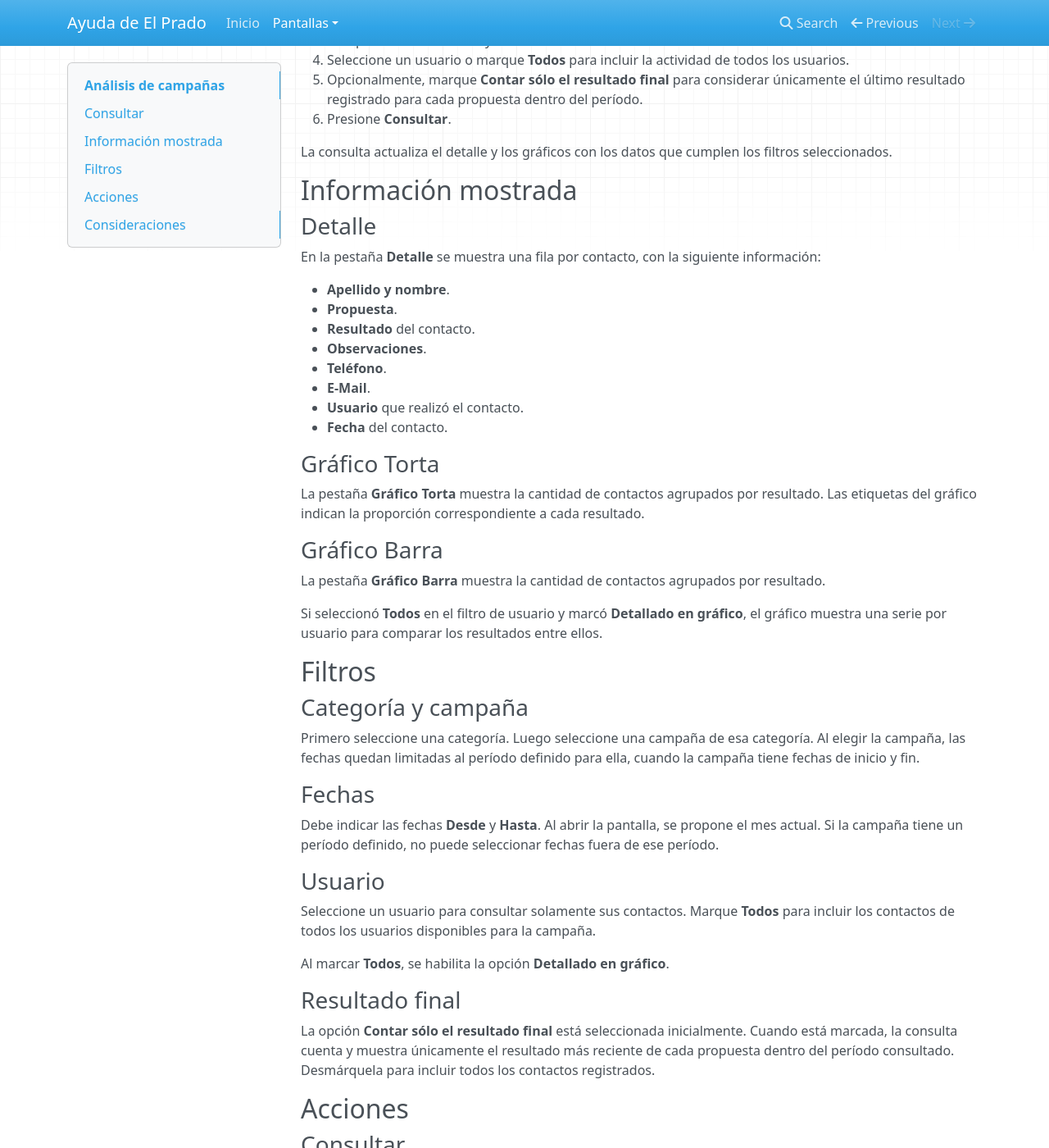
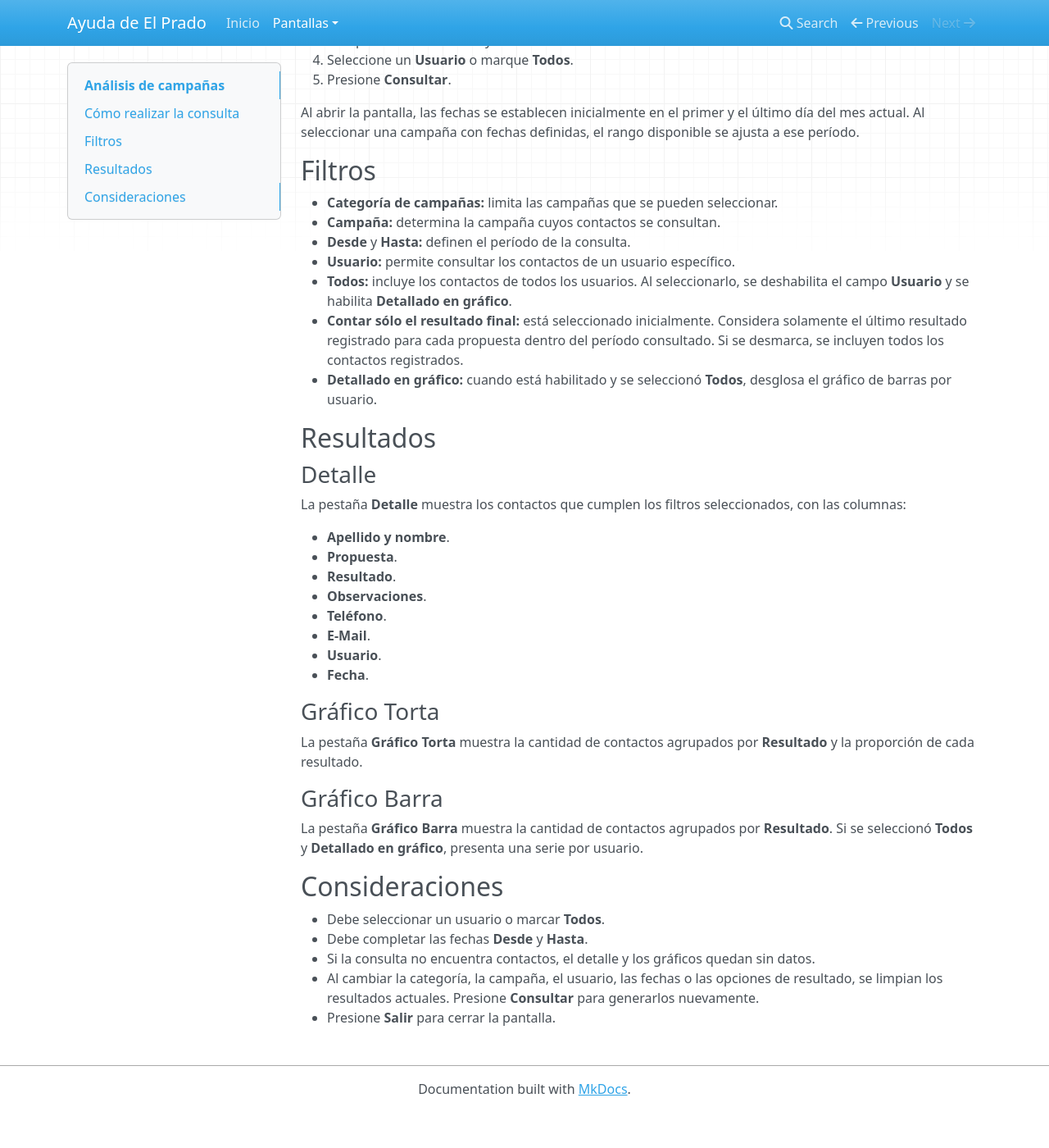
Before and after one commit to hpelaez73/elprado-ayuda, an MkDocs documentation site: the page built from docs/pantallas/TFormCampaniasAnalisis.md, in a window 1280 px wide and 1400 px high, scrolled down 256 px. Shown: the whole window at 82% size. Built offline with MkDocs 1.6.1, drawn with Linux system fonts in a browser that asks for light colours; nearby versions of some CDN libraries; after the commit the page ends 1612 px from its top, so only the background shows below that; some of the changed text lies outside the part shown.

Commit message:
docs: mejorar la documentación de análisis de campañas y actualizar plantilla de consulta

```diff
--- a/docs/pantallas/TFormCampaniasAnalisis.md
+++ b/docs/pantallas/TFormCampaniasAnalisis.md
@@ -1,76 +1,54 @@
 # Análisis de campañas
 
-Esta pantalla permite consultar la actividad de una campaña en un período determinado y analizar los resultados de los contactos realizados.
+Esta pantalla permite consultar los contactos de una campaña y analizar sus resultados durante un período determinado.
 
-## Consultar
+## Cómo realizar la consulta
 
-1. Seleccione una categoría de campañas.
-2. Seleccione la campaña que desea analizar.
+1. Seleccione la categoría de campañas.
+2. Seleccione la campaña que desea consultar.
 3. Indique las fechas **Desde** y **Hasta**.
-4. Seleccione un usuario o marque **Todos** para incluir la actividad de todos los usuarios.
-5. Opcionalmente, marque **Contar sólo el resultado final** para considerar únicamente el último resultado registrado para cada propuesta dentro del período.
-6. Presione **Consultar**.
+4. Seleccione un **Usuario** o marque **Todos**.
+5. Presione **Consultar**.
 
-La consulta actualiza el detalle y los gráficos con los datos que cumplen los filtros seleccionados.
+Al abrir la pantalla, las fechas se establecen inicialmente en el primer y el último día del mes actual. Al seleccionar una campaña con fechas definidas, el rango disponible se ajusta a ese período.
 
-## Información mostrada
+## Filtros
+
+- **Categoría de campañas:** limita las campañas que se pueden seleccionar.
+- **Campaña:** determina la campaña cuyos contactos se consultan.
+- **Desde** y **Hasta:** definen el período de la consulta.
+- **Usuario:** permite consultar los contactos de un usuario específico.
+- **Todos:** incluye los contactos de todos los usuarios. Al seleccionarlo, se deshabilita el campo **Usuario** y se habilita **Detallado en gráfico**.
+- **Contar sólo el resultado final:** está seleccionado inicialmente. Considera solamente el último resultado registrado para cada propuesta dentro del período consultado. Si se desmarca, se incluyen todos los contactos registrados.
+- **Detallado en gráfico:** cuando está habilitado y se seleccionó **Todos**, desglosa el gráfico de barras por usuario.
+
+## Resultados
 
 ### Detalle
 
-En la pestaña **Detalle** se muestra una fila por contacto, con la siguiente información:
+La pestaña **Detalle** muestra los contactos que cumplen los filtros seleccionados, con las columnas:
 
 - **Apellido y nombre**.
 - **Propuesta**.
-- **Resultado** del contacto.
+- **Resultado**.
 - **Observaciones**.
 - **Teléfono**.
 - **E-Mail**.
-- **Usuario** que realizó el contacto.
-- **Fecha** del contacto.
+- **Usuario**.
+- **Fecha**.
 
 ### Gráfico Torta
 
-La pestaña **Gráfico Torta** muestra la cantidad de contactos agrupados por resultado. Las etiquetas del gráfico indican la proporción correspondiente a cada resultado.
+La pestaña **Gráfico Torta** muestra la cantidad de contactos agrupados por **Resultado** y la proporción de cada resultado.
 
 ### Gráfico Barra
 
-La pestaña **Gráfico Barra** muestra la cantidad de contactos agrupados por resultado.
-
-Si seleccionó **Todos** en el filtro de usuario y marcó **Detallado en gráfico**, el gráfico muestra una serie por usuario para comparar los resultados entre ellos.
-
-## Filtros
-
-### Categoría y campaña
-
-Primero seleccione una categoría. Luego seleccione una campaña de esa categoría. Al elegir la campaña, las fechas quedan limitadas al período definido para ella, cuando la campaña tiene fechas de inicio y fin.
-
-### Fechas
-
-Debe indicar las fechas **Desde** y **Hasta**. Al abrir la pantalla, se propone el mes actual. Si la campaña tiene un período definido, no puede seleccionar fechas fuera de ese período.
-
-### Usuario
-
-Seleccione un usuario para consultar solamente sus contactos. Marque **Todos** para incluir los contactos de todos los usuarios disponibles para la campaña.
-
-Al marcar **Todos**, se habilita la opción **Detallado en gráfico**.
-
-### Resultado final
-
-La opción **Contar sólo el resultado final** está seleccionada inicialmente. Cuando está marcada, la consulta cuenta y muestra únicamente el resultado más reciente de cada propuesta dentro del período consultado. Desmárquela para incluir todos los contactos registrados.
-
-## Acciones
-
-### Consultar
-
-Presione **Consultar** para ejecutar la consulta con los filtros seleccionados.
-
-### Salir
-
-Presione **Salir** para cerrar la pantalla.
+La pestaña **Gráfico Barra** muestra la cantidad de contactos agrupados por **Resultado**. Si se seleccionó **Todos** y **Detallado en gráfico**, presenta una serie por usuario.
 
 ## Consideraciones
 
 - Debe seleccionar un usuario o marcar **Todos**.
-- Debe indicar las fechas **Desde** y **Hasta**.
-- Al cambiar la categoría, campaña, usuario, fechas u opciones de resultado, se limpian los datos mostrados hasta ejecutar nuevamente la consulta.
-- Si la consulta no devuelve contactos, no se muestran datos en el detalle ni en los gráficos.
+- Debe completar las fechas **Desde** y **Hasta**.
+- Si la consulta no encuentra contactos, el detalle y los gráficos quedan sin datos.
+- Al cambiar la categoría, la campaña, el usuario, las fechas o las opciones de resultado, se limpian los resultados actuales. Presione **Consultar** para generarlos nuevamente.
+- Presione **Salir** para cerrar la pantalla.
```
Also changed, not shown: .agents/skills/documentar-pantalla/SKILL.md (+19 -0 lines), templates/consulta.md (+6 -10 lines).
